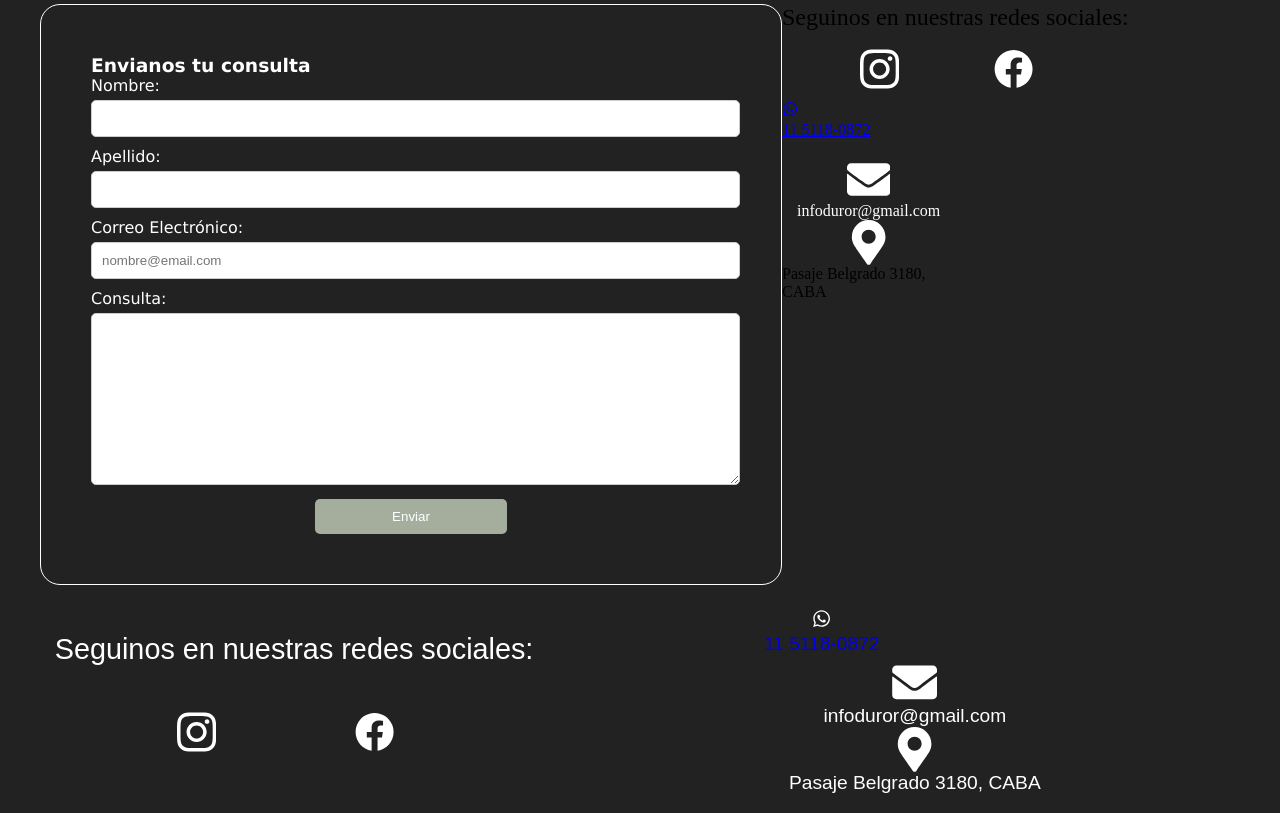
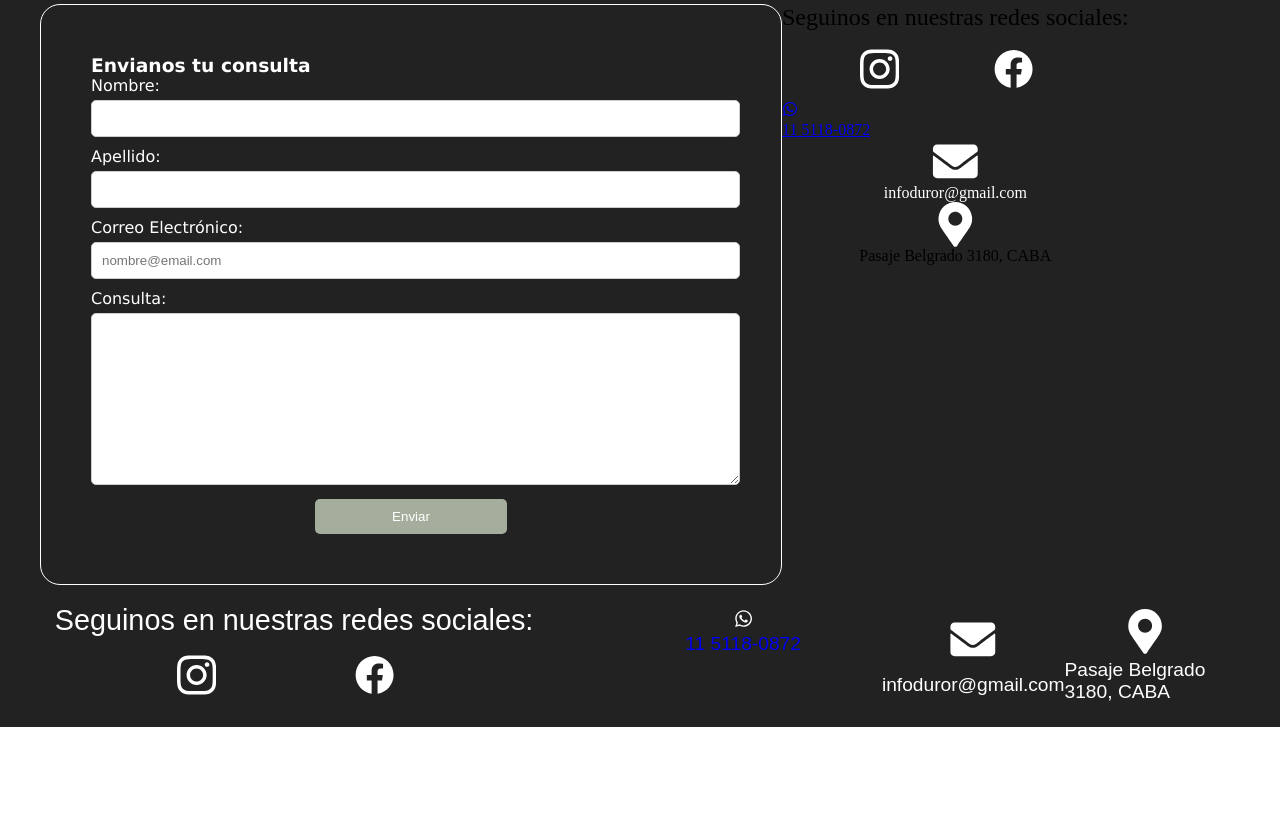
Before and after one commit to julieta2709/DurorGroup, a React (Vite) app: page /Contact in a window 1280 px wide. Shown: the part 801-1614 px from the top of the page. After the commit the page ends 1528 px from the top, so only its background shows below. Built offline with nearby package versions, Linux system fonts and the light colour scheme; a web font is replaced by a local one.

Commit message:
contact data style

```diff
--- a/src/Components/ContactData.jsx
+++ b/src/Components/ContactData.jsx
@@ -23,7 +23,7 @@ const ContactData = ({render}) => {
           </a>
         </div>
       </div>
-      <div className="contact-wsp">
+      <div className="contact-data">
         <a
           href="https://api.whatsapp.com/send?phone=5491151180872"
           className="wsp-icon"
--- a/src/Styles/Footer.css
+++ b/src/Styles/Footer.css
@@ -9,6 +9,7 @@
 .Footer-container .social p {
   font-size: 1.5em;
 }
+
 .Footer-container .social,
 .Footer-container .direction,
 .Footer-container .mail,
@@ -37,7 +38,7 @@
   height: 3.5rem;
   width: 70%;
 }
-.Footer-container .contact-wsp {
+.Footer-container .contact-data {
   display: flex;
   align-items: stretch;
   width: 50%;
```
